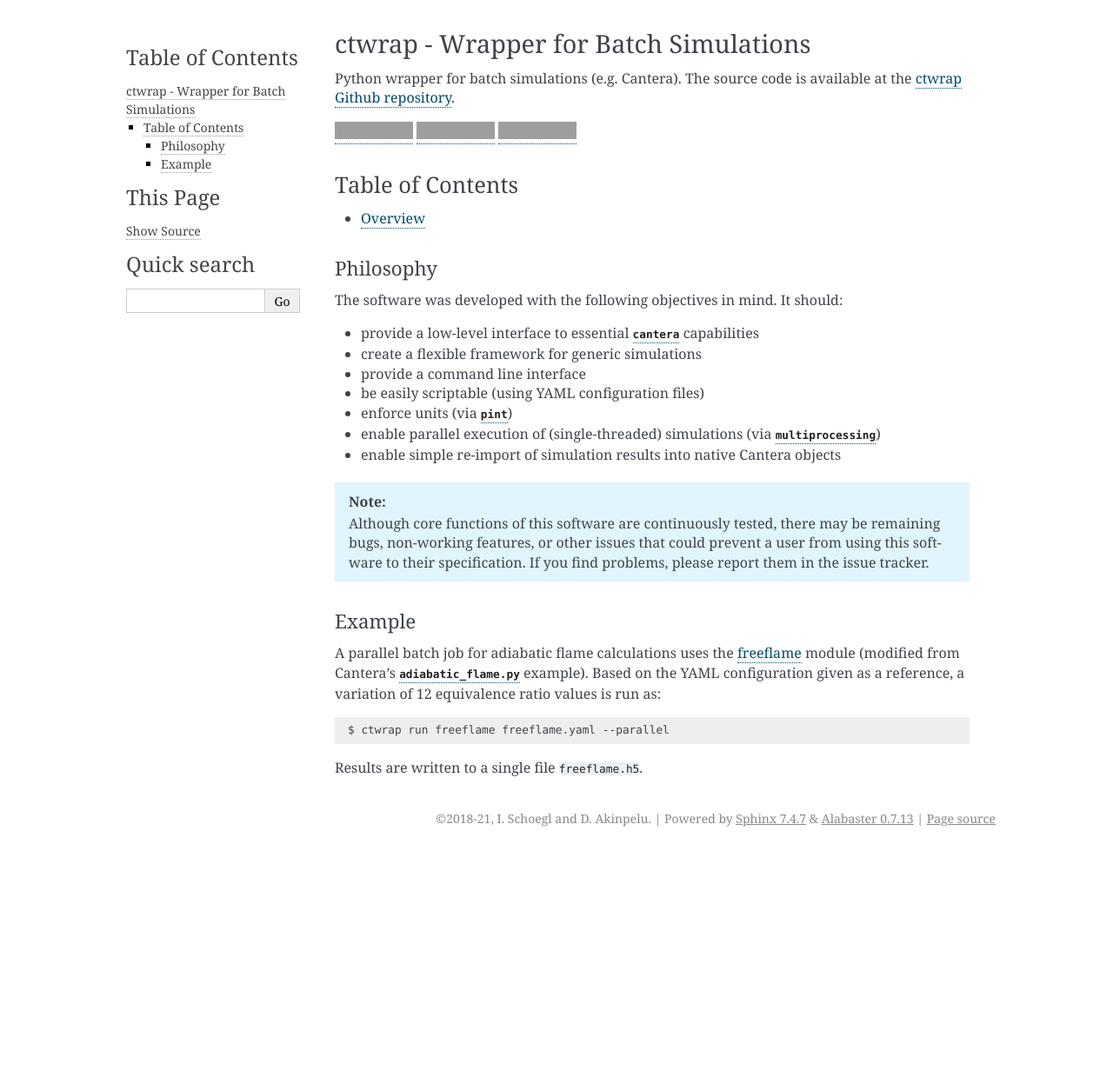
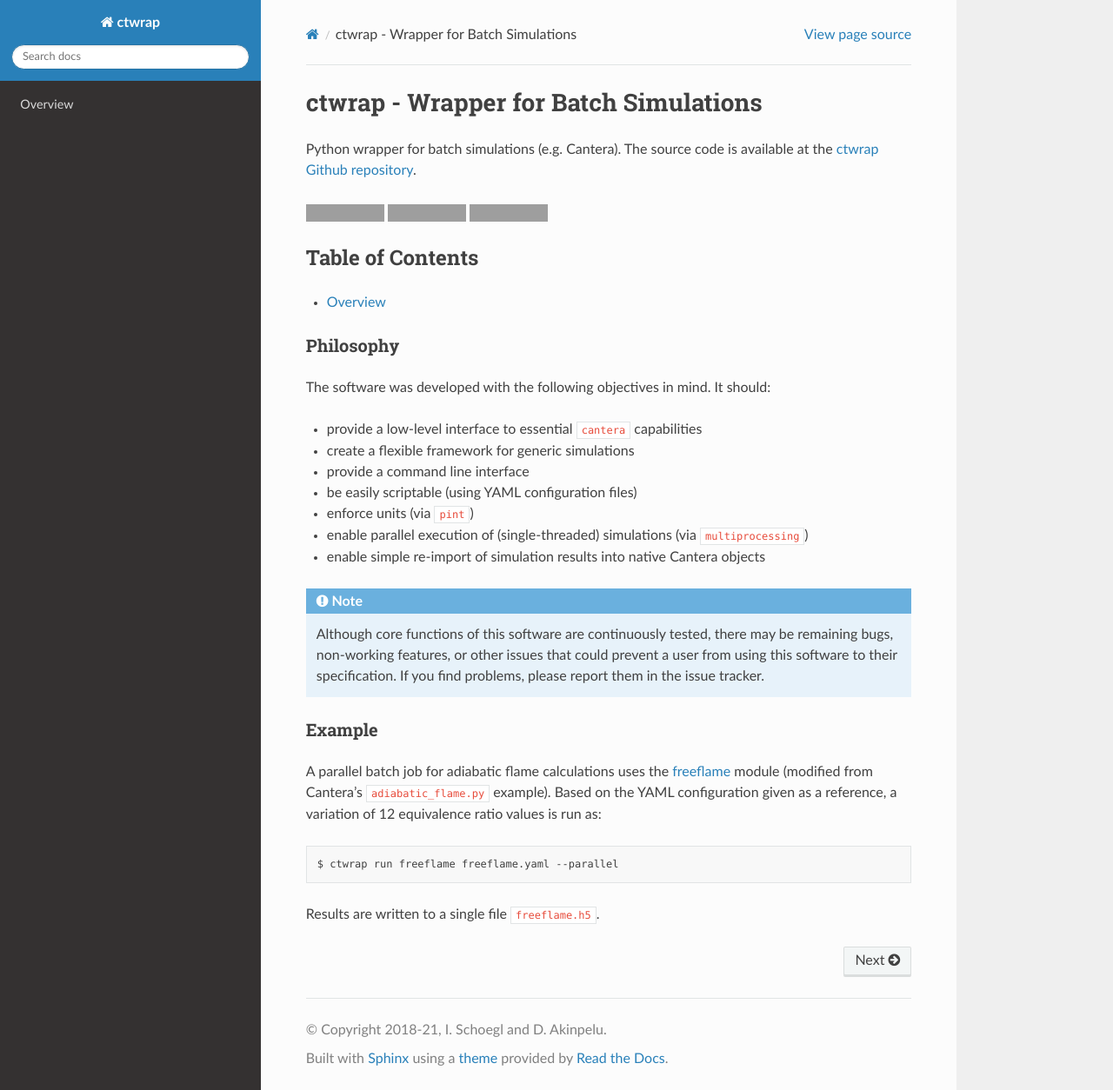
Before and after one commit to johnlouieabrina-acn/ctwrap, a Sphinx documentation site: the page built from docs/index.rst, in a window 1280 px wide and 1254 px high. Shown: the whole window at 87% size. Built offline with Sphinx 7.4.7 and the Read the Docs theme 2.0.0, drawn with Linux system fonts in a browser that asks for light colours; pages that are not in the unit, such as notebooks, are missing from menus; the version number could not be read and is left out; grey boxes are pictures that could not be loaded.

Commit message:
Update conf.py

```diff
--- a/docs/conf.py
+++ b/docs/conf.py
@@ -13,6 +13,7 @@
 # import os
 # import sys
 # sys.path.insert(0, os.path.abspath('.'))
+import sphinx_rtd_theme
 import datetime
 
 import ctwrap
@@ -43,7 +44,8 @@
     'sphinx.ext.githubpages',
     'nbsphinx',
     'sphinx.ext.mathjax',
-    'sphinxarg.ext'
+    'sphinxarg.ext',
+    'sphinx_rtd_theme'
 ]
 
 suppress_warnings = [
@@ -67,7 +69,7 @@
 # The theme to use for HTML and HTML Help pages.  See the documentation for
 # a list of builtin themes.
 #
-html_theme = 'alabaster'
+html_theme = "sphinx_rtd_theme"
 
 # Theme options are theme-specific and customize the look and feel of a theme
 # further.  For a list of options available for each theme, see the
```
